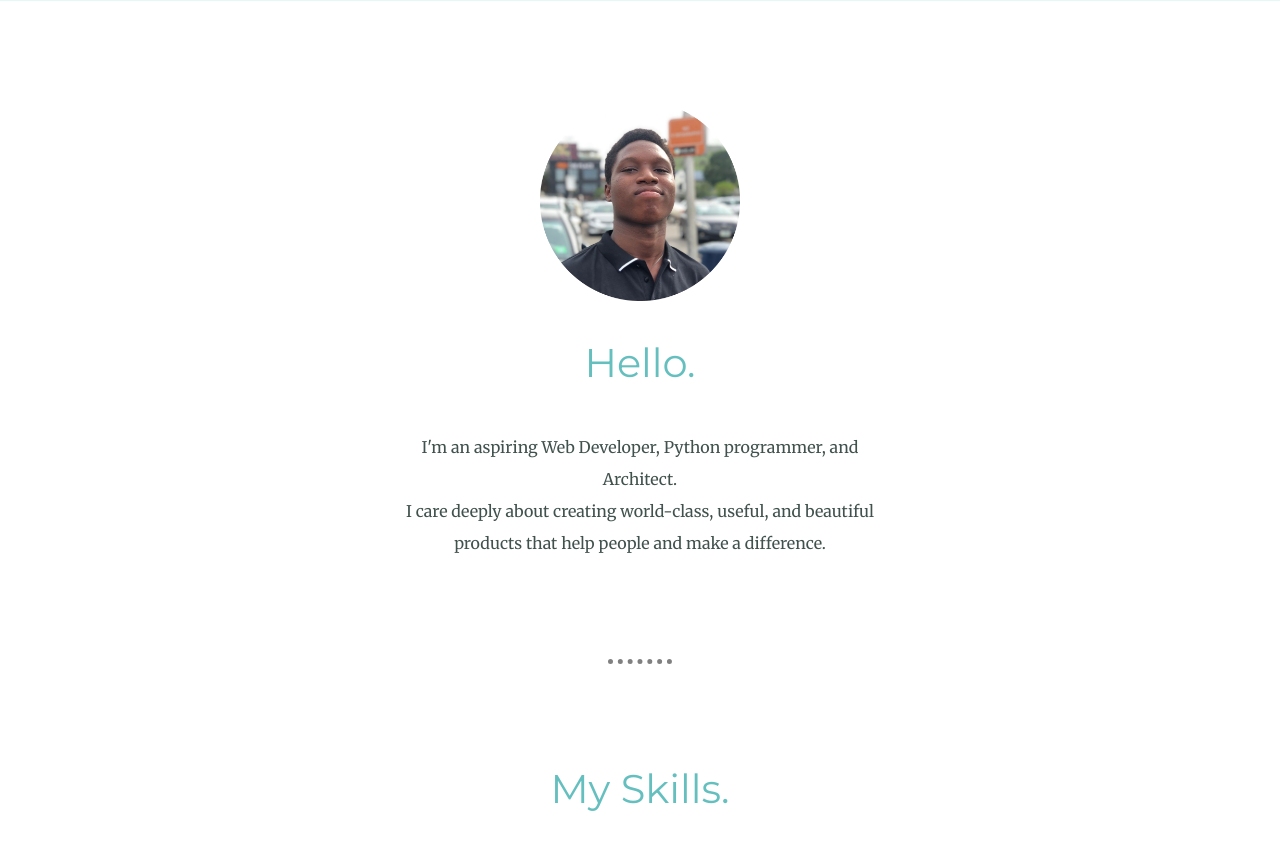
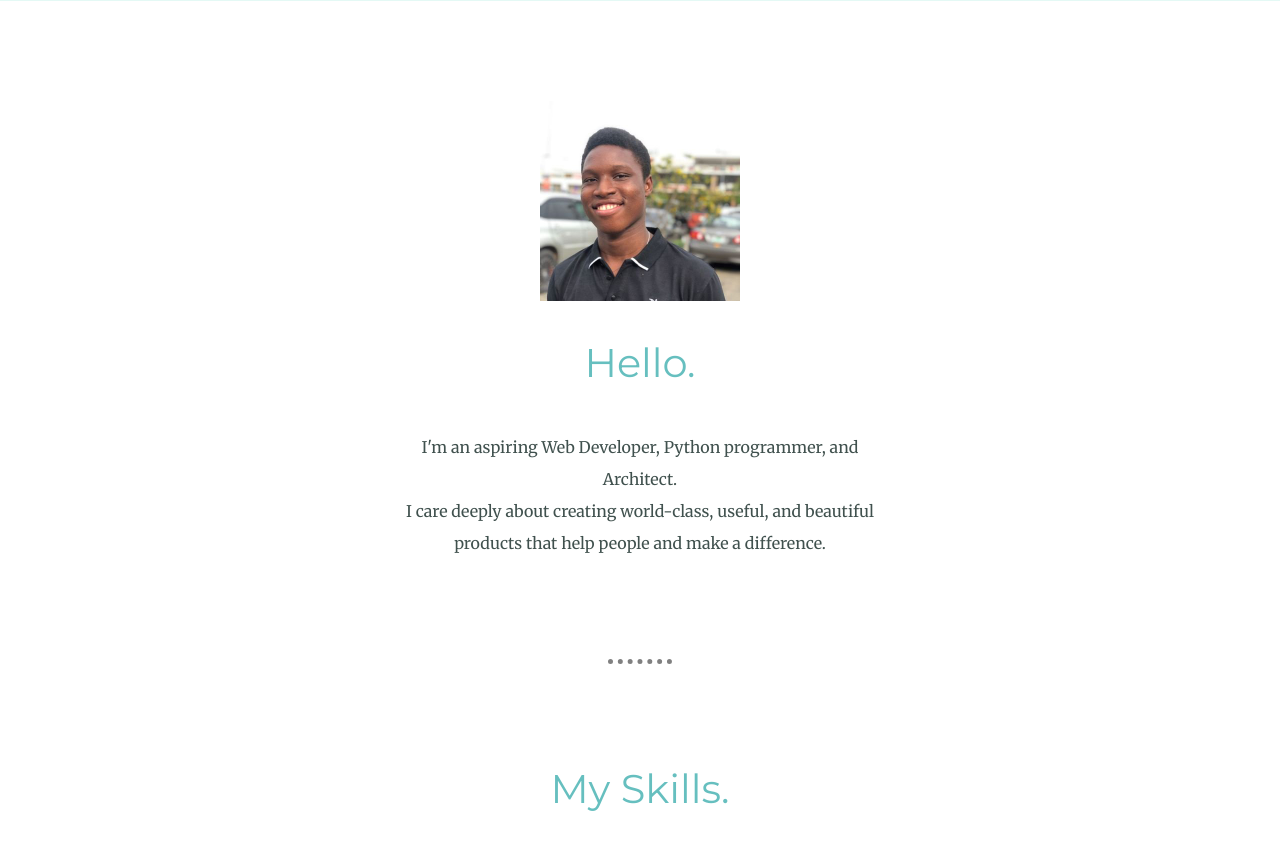
Before and after one commit to Agboola-Oyewole/My-Website, a plain HTML site: page index.html in a window 1280 px wide. Shown: the part 815-1664 px from the top of the page. Drawn offline with Linux system fonts and the light colour scheme.

Commit message:
Update index.html

```diff
--- a/index.html
+++ b/index.html
@@ -24,7 +24,7 @@
 
         <div class="middle-container">
             <div class="profile">
-              <img class="profile-img" src="download.png" alt="profile-img">
+              <img class="profile-img" src="profile-img.png" alt="profile-img">
               <h2>Hello.</h2>
               <p class="intro">I'm an aspiring Web Developer, Python programmer, and Architect.</p>
               <p class="intro">I care deeply about creating world-class, useful, and beautiful products that help people and make a difference.</p>
```
